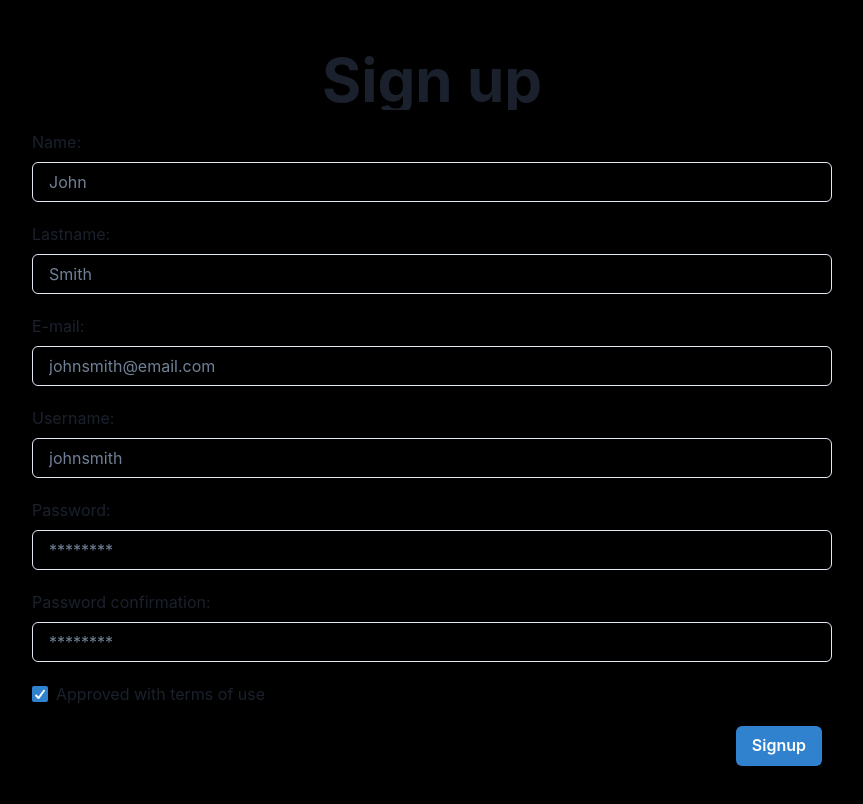
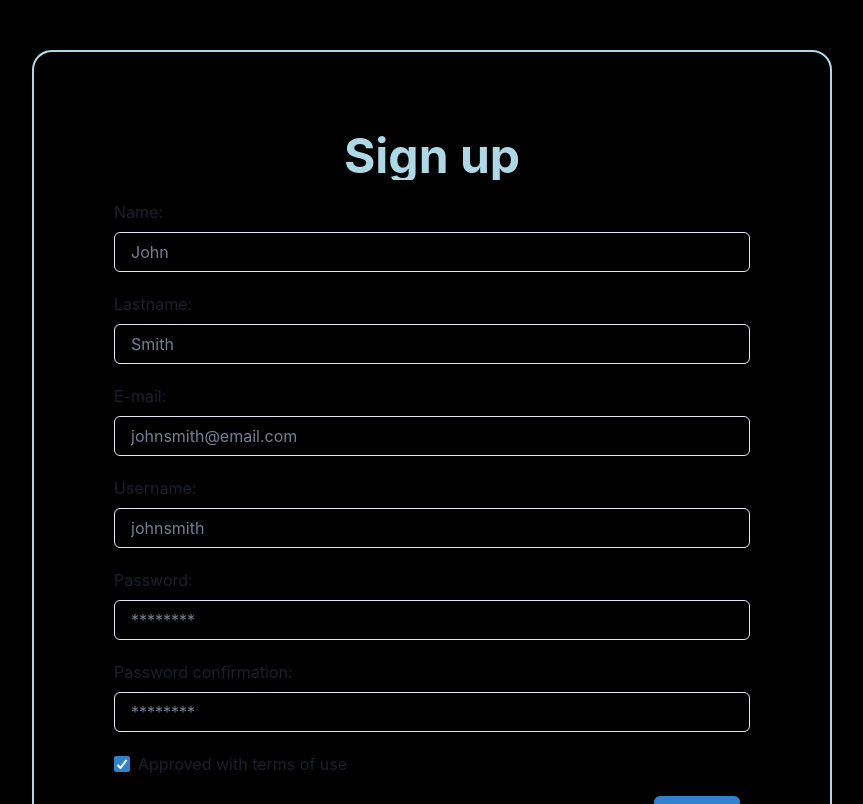
Before and after one commit to gabrielnavas/feed-twitter, a React (Create React App) app: page /signup in a window 1280 px wide. Shown: the top 804 px of the page, without its empty margins (208-1071 px from the left). Built offline with nearby package versions, Linux system fonts and the light colour scheme.

Commit message:
adicionar borda e mudar cor, azul

```diff
--- a/src/pages/User/Signup.tsx
+++ b/src/pages/User/Signup.tsx
@@ -13,11 +13,16 @@ const SignUp = () => {
   const [passwordConfirmation, setPasswordConfirmation] = useState('')
 
   return (
-    <Flex  minH='100vh' backgroundColor='black' justifyContent='center'>
-        <VStack spacing={5} width={['200px', '400px', '800px']} margin='50px'>
+    <Flex  minH='100vh' backgroundColor='black' justifyContent='center' >
+        <VStack
+          spacing={5}
+          width={['200px', '400px', '800px']}
+          margin='50px' border='2px solid lightblue'
+          padding={20}
+          borderRadius={20}>
           <Box>
             <Text>
-              <Heading as='h2' size='3xl' noOfLines={1}>
+              <Heading as='h2' size='2xl' noOfLines={1} color='lightblue'>
                 Sign up
               </Heading>
             </Text>
```
